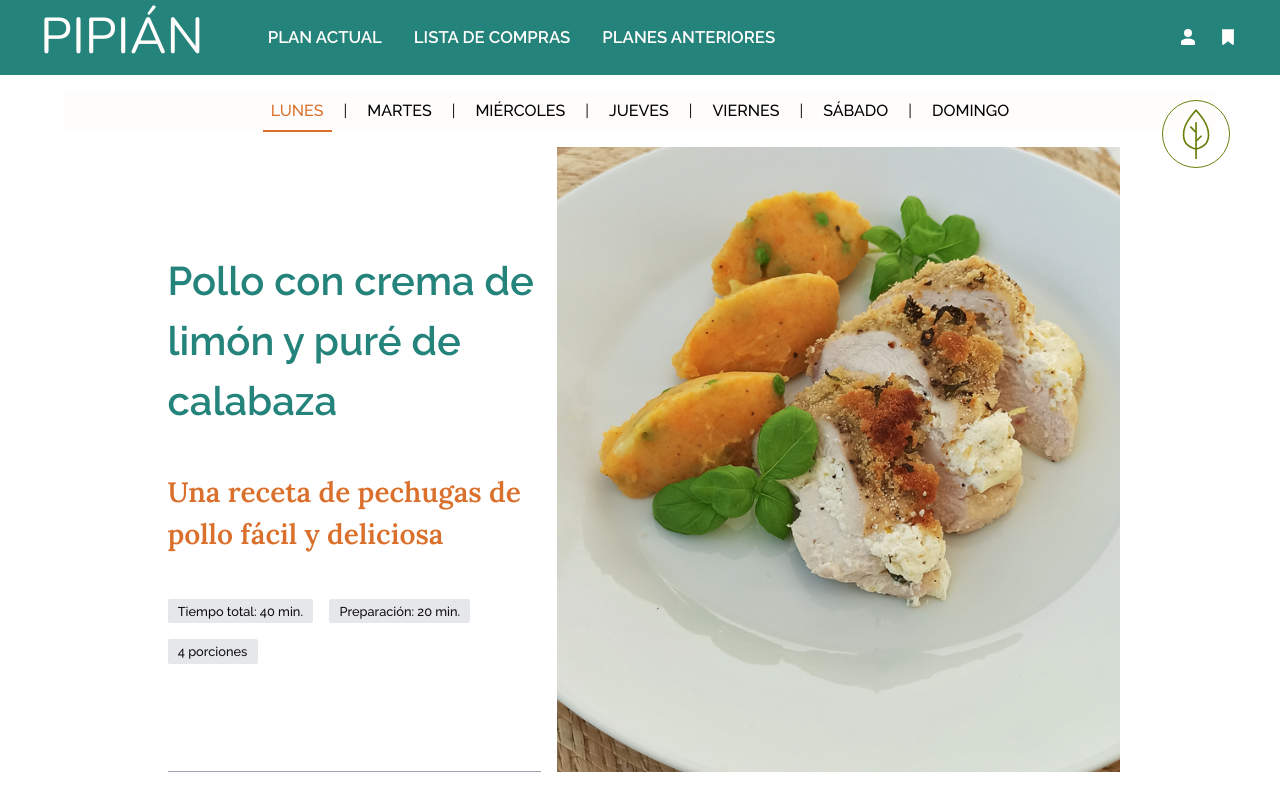
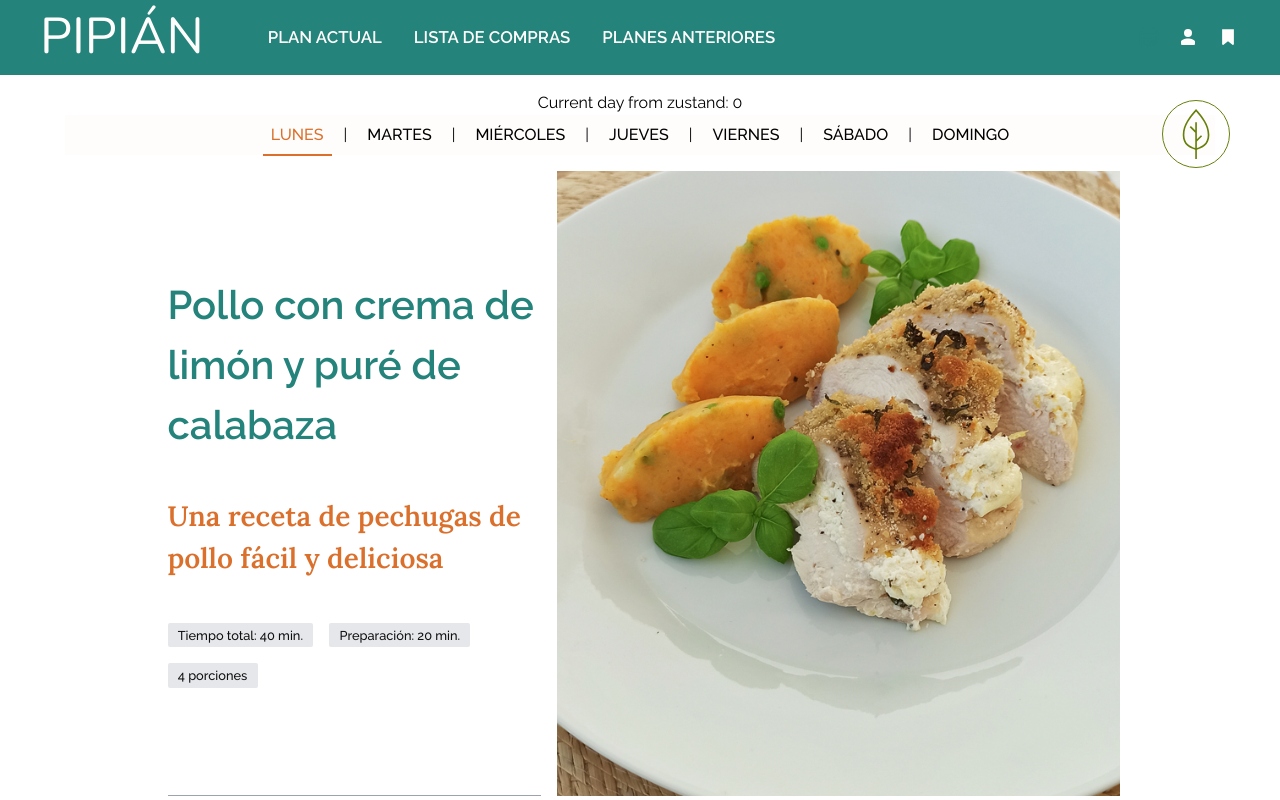
Before and after one commit to AlfonsoAnaya/foder-web-next, a Next.js app: page /plan-semanal in a window 1280 px wide. Shown: the top 800 px of the page. Built offline with nearby package versions, Linux system fonts and the light colour scheme.

Commit message:
test with zustand

```diff
--- /dev/null
+++ b/app/ZustandStore/CurrentDayStore.tsx
@@ -0,0 +1,13 @@
+import { create } from 'zustand'
+
+interface CurrentDayState {
+    currentDay: number
+    updateDay: (payload:number) => void
+}
+
+const useCurrentDayStore = create<CurrentDayState>()((set) => ({
+    currentDay: 0,
+    updateDay: (payload) => set(() => ({ currentDay: payload })),
+  }))
+
+export default useCurrentDayStore
--- a/app/components/Home/WeeklyPlanCarousel/RecipeCarousel.tsx
+++ b/app/components/Home/WeeklyPlanCarousel/RecipeCarousel.tsx
@@ -1,9 +1,10 @@
 'use client'
 
-import { useState, useEffect, useContext } from "react";
-import { CurrentDayContext } from "@/context/currentDay.context";
+import { useState, useEffect } from "react";
+// import { CurrentDayContext } from "@/context/currentDay.context";
 // import { useDispatch } from 'react-redux';
 // import { updateDay } from "@/lib/features/selectedDay";
+import useCurrentDayStore from "@/app/ZustandStore/CurrentDayStore";
 import { updateIsSidenavOpen } from "@/lib/features/isSidenavOpen";
 import RecipeCard from "../../Shared/RecipeCard";
 import Recipe from "@/app/types/recipe.d";
@@ -18,13 +19,13 @@ interface CarouselProps {
 
 function RecipeCarousel({ recipes }: CarouselProps) {
 
-  const { state, dispatch } = useContext(CurrentDayContext);
+  // const { state, dispatch } = useContext(CurrentDayContext);
 
   const [visibleSlides, setVisibleSlides] = useState(4); // Default to 3 visible slides
   // const dispatch = useDispatch();
-
+  const updateDay = useCurrentDayStore((state) => state.updateDay)
   function handleClick(i:number) {
-    dispatch({ type: "UPDATE_DAY", payload: i});
+    updateDay(i);
   }
 
   useEffect(() => {
--- a/app/components/WeeklyPlan/WeeklyPlan.tsx
+++ b/app/components/WeeklyPlan/WeeklyPlan.tsx
@@ -1,6 +1,6 @@
 'use client'
 
-import { useState, useEffect, useContext } from "react";
+import { useState, useEffect } from "react";
 // import { useSelector } from 'react-redux';
 // import { selectedDay } from '@/lib/features/selectedDay';
 // import { isSidenavOpen } from "@/lib/features/isSidenavOpen";
@@ -10,12 +10,13 @@ import Recipe from "../../types/recipe.d";
 import WeeklyPlanDesktop from "./WeeklyPlanDesktop";
 import WeeklyPlanMobile from "./WeeklyPlanMobile";
 import Weekdays from "../../utils/Weekdays";
+import useCurrentDayStore from "@/app/ZustandStore/CurrentDayStore";
 
-import { CurrentDayContext } from "@/context/currentDay.context";
+// import { CurrentDayContext } from "@/context/currentDay.context";
 
 function WeeklyPlan() {
-    const { state, dispatch } = useContext(CurrentDayContext);
-    console.log(state);
+    // const { state, dispatch } = useContext(CurrentDayContext);
+    // console.log(state);
     // const currentDay: number = useSelector(selectedDay);
     // const openSidenav: boolean = useSelector(isSidenavOpen);
     // console.log(`CurrentDay is: ${currentDay}`);
@@ -59,6 +60,8 @@ function WeeklyPlan() {
         };
     });
 
+    const currentDayFromZustand = useCurrentDayStore((state) => state.currentDay)
+
     return (
         <>
             <div className="fixed btn-vegetarian-toggle top-[73px] right-[50px] md:top-[100px] md:right-[50px] z-[999] border-[1px] hover:cursor-pointer border-vegetarianGreen rounded-full p-2 hover:bg-vegetarianGreen">
@@ -66,6 +69,7 @@ function WeeklyPlan() {
             </div>
             <section className="relative weekly-plan-section w-[100%] flex flex-col items-center
             mt-0 md:mt-4">
+                <h1>Current day from zustand: {currentDayFromZustand}</h1>
 
                 {isViewportMobile ? (
                     <WeeklyPlanMobile
--- a/app/components/WeeklyPlan/WeeklyPlanDesktop.tsx
+++ b/app/components/WeeklyPlan/WeeklyPlanDesktop.tsx
@@ -3,6 +3,7 @@ import Recipe from "../../types/recipe.d";
 // import { useDispatch } from 'react-redux';
 import { updateDay } from "@/lib/features/selectedDay";
 import RecipeDesktop from "./RecipeDesktop";
+import useCurrentDayStore from "@/app/ZustandStore/CurrentDayStore";
 
 import "./WeeklyPlanDesktop.css"
 
@@ -23,11 +24,14 @@ function WeeklyPlanDesktop(
         currentDay
     }: MyComponentProps) {
 
+        const updateDay = useCurrentDayStore((state) => state.updateDay)
     // const dispatch = useDispatch();
 
-    // function handleClick(i: number) {
-    //     dispatch(updateDay(i));
-    // }
+    function handleClick(i: number) {
+        updateDay(i);
+    }
+
+
 
     return (
         <div className="flex flex-col items-center w-[95%] max-w-[1150px]">
@@ -38,7 +42,7 @@ function WeeklyPlanDesktop(
                             <span id={`Day ${Weekdays[i]}`}
                                 onClick={() => {
                                     handleNavClick(weeksRecipes[i], Weekdays[i]);
-                                    // handleClick(i);
+                                    handleClick(i);
                                 }}
                                 className={day === currentDay ? "py-[10px] weekday current hover:cursor-pointer hover:text-secondary px-2 font-[500]" : "py-[10px] weekday hover:cursor-pointer hover:text-secondary px-2 font-[500]"}>
                                 {day.toUpperCase()}
--- a/app/layout.tsx
+++ b/app/layout.tsx
@@ -4,6 +4,7 @@ import { Raleway, Lora, Nunito } from "next/font/google";
 import "./globals.css";
 import { makeStore } from "@/lib/store";
 import { CurrentDayContextProvider } from "@/context/currentDay.context";
+
 
 const raleway = Raleway({
   subsets: ['latin'],
@@ -40,7 +41,7 @@ export default function RootLayout({
     // >
       <html lang="en">
         <body className={`${raleway.variable} ${lora.variable} ${nunito.variable}`}>
-          <CurrentDayContextProvider>{children}</CurrentDayContextProvider>
+          {children}
         </body>
       </html>
     // </StoreProvider>
--- a/app/page.tsx
+++ b/app/page.tsx
@@ -1,4 +1,3 @@
-
 import Header from "./components/Header/Header";
 import HomePage from "./components/Home/HomePage";
 import Footer from "./components/Footer/Footer";
--- a/package.json
+++ b/package.json
@@ -15,7 +15,8 @@
     "react": "^18",
     "react-dom": "^18",
     "react-redux": "^9.1.0",
-    "redux": "^5.0.1"
+    "redux": "^5.0.1",
+    "zustand": "^4.5.2"
   },
   "devDependencies": {
     "@types/node": "^20",
```
Also changed, not shown: 1 other file (tests, documents, lock files or other folders).
